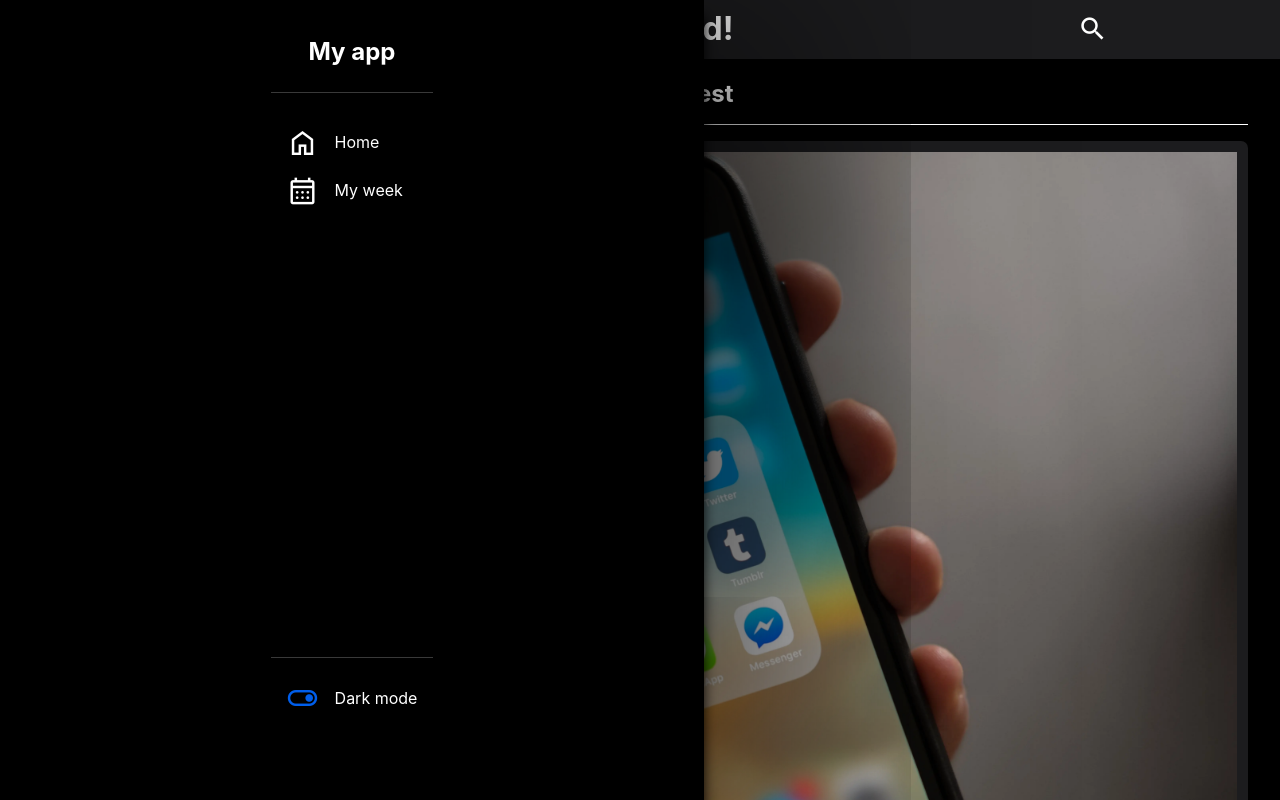
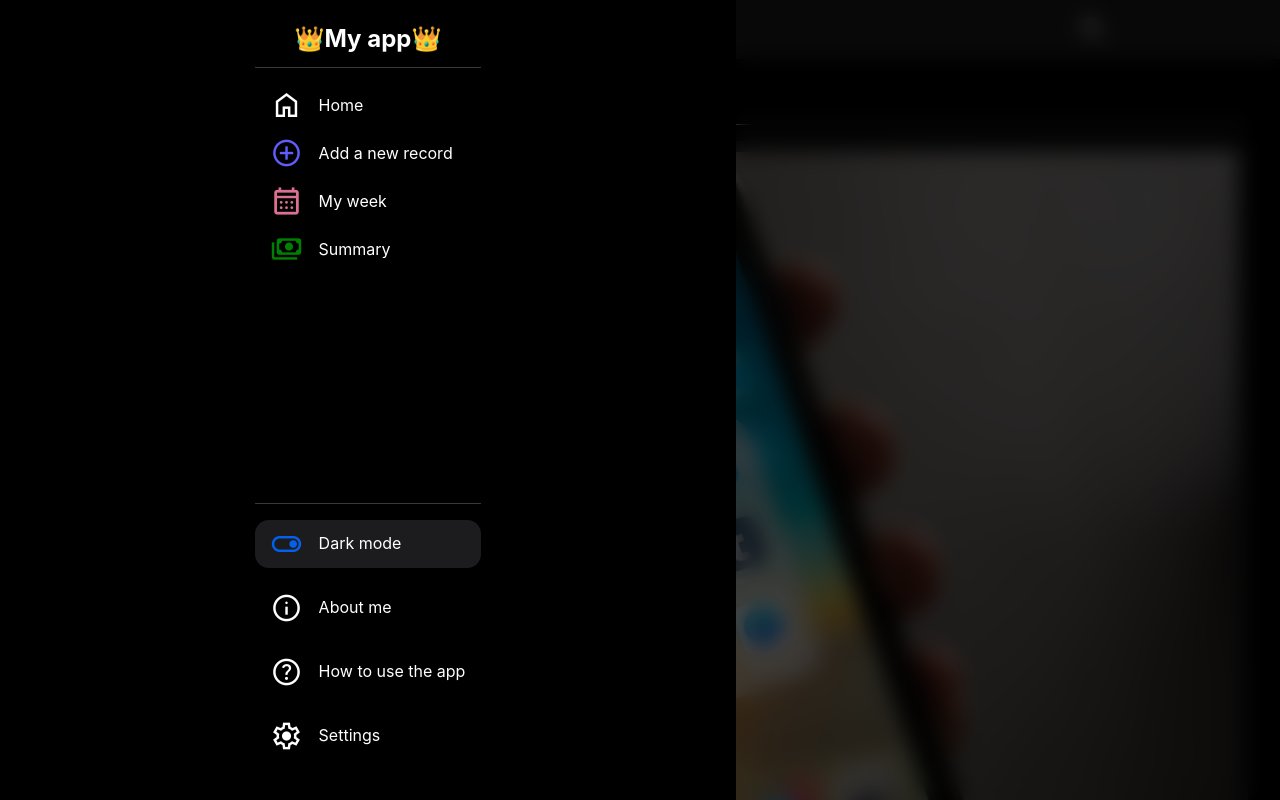
Before and after one commit to Pablo6152/paymentCalc, a React (Create React App) app: page / in a window 1280 px wide. Both pictures are taken after a click on the element "menu". Shown: the top 800 px of the page. Built offline with nearby package versions, Linux system fonts and the light colour scheme.

Commit message:
added sidebar

```diff
--- a/src/App.css
+++ b/src/App.css
@@ -163,7 +163,9 @@ ul{
   width: 100%;
 }
 
-/* Sidebar*/
+/*           Sidebar              */
+
+
 .sidebar-container{
   display: grid;
 
@@ -201,11 +203,11 @@ ul{
   left: 0;
 
   height: 100vh;
-  max-height: 100vh;
-  width: 55%;
+  min-width: 55%;
 
-  box-shadow: 90px 30px 300px rgba(0,0,0,0.90), 0 15px 12px rgba(0,0,0,0.92);
 
+
+  padding: 0 1em;
 
 }
 .sidebar-title{
@@ -248,18 +250,26 @@ ul{
 
 }
 
-.sidebar-item:hover{
+.btn-active{
   background-color: var(--secondary-color);
+
 }
 
 .sidebar-item-name{
   font-size: 1rem;
   color: var(--text-color);
+
+  white-space: nowrap;
+  overflow: hidden;
+  text-overflow: ellipsis;
 }
 
 .sidebar-item > span {
   padding-right: .5em;
   font-size: 2rem;
+}
+.settings-item{
+  margin-top: 1em;
 }
 
 .sidebar-global-item-propeties{
@@ -274,6 +284,9 @@ ul{
   left: 0;
   right: 0;
 
+  background-color: rgba(1, 1, 1, .7);
+  backdrop-filter: blur(10px);
+
   height: 100%;
   width: 100%;
 
@@ -282,3 +295,19 @@ ul{
 .theme-toggle-on{
   color: rgba(0, 102, 255, 0.92);
 }
+
+/* Sidebar Icons */
+
+.home-icon{
+  color: var(--text-color);
+}
+.calendar-icon{
+  color: palevioletred;
+  font-weight: 500;
+}
+.summary-icon{
+  color: green;
+}
+.add-icon{
+  color: rgb(96, 93, 255);
+}
--- a/src/App.js
+++ b/src/App.js
@@ -21,11 +21,12 @@ function App() {
   function handleThemeChange(){
     toggleTheme()
     setDarkMode(darkMode === 1 ? 0 : 1)
+
+
   }
 
   // console.log(`Local Storage ${localStorage.getItem("darkmode")}`)
   // console.log(`React state ${darkMode}`)
-
 
   function searchBarToggle(){
     setShowSearchBar(!showSearchBar)
@@ -38,14 +39,17 @@ function App() {
   }
 
 
-
   return (
     <div className="App">
 
       {showSearchBar === true ? <SearchBar searchBarToggle={searchBarToggle}/> : <Navbar sideMenuToggle={sideMenuToggle} searchBarToggle={searchBarToggle}/>}
 
-      {showSideBar ? <SideBar sideMenuToggle={sideMenuToggle} handleThemeChange={handleThemeChange}/> : ""}
-
+      {showSideBar ? <SideBar
+                        sideMenuToggle={sideMenuToggle}
+                        handleThemeChange={handleThemeChange}
+                        toggleState={darkMode ? "toggle_off" : "toggle_on"}
+                        active={darkMode ? "" : "btn-active"}
+                      /> : ""}
 
       <Main />
 
--- a/src/components/SideBar/SideBar.jsx
+++ b/src/components/SideBar/SideBar.jsx
@@ -7,24 +7,61 @@ export default function SideBar(props){
 
             <div className="sidebar-container">
 
-                    <h2 className="sidebar-title">My app</h2>
+                    <h2 className="sidebar-title">👑My app👑</h2>
 
                     <div className="pages-container sidebar-global-item-propeties">
                         <div className="sidebar-item">
-                            <span className="material-symbols-outlined">home</span>
+                            <span className="material-symbols-outlined home-icon">home</span>
                             <p className="sidebar-item-name">Home</p>
                         </div>
                         <div className="sidebar-item">
-                            <span className="material-symbols-outlined">calendar_month</span>
+                            <span className="material-symbols-outlined add-icon">add_circle</span>
+                            <p className="sidebar-item-name">Add a new record</p>
+                        </div>
+                        <div className="sidebar-item">
+                            <span className="material-symbols-outlined calendar-icon">calendar_month</span>
                             <p className="sidebar-item-name">My week</p>
+                        </div>
+                        <div className="sidebar-item">
+                        <span class="material-symbols-outlined summary-icon">payments</span>
+                            <p className="sidebar-item-name">Summary</p>
                         </div>
                     </div>
 
+
                     <div className="settings-container sidebar-global-item-propeties">
-                        <div className="sidebar-item dark-mode" onClick={props.handleThemeChange}>
-                            <span className="material-symbols-outlined theme-toggle-on">toggle_on</span>
+
+                        <div className={`sidebar-item dark-mode ${props.active}`} onClick={props.handleThemeChange}>
+
+                            <span className="material-symbols-outlined theme-toggle-on">
+                                {props.toggleState}
+                            </span>
+
                             <p className="sidebar-item-name">Dark mode</p>
+
                         </div>
+
+                        <div className="sidebar-item settings-item">
+                            <span className="material-symbols-outlined">
+                                info
+                            </span>
+                            <p className="sidebar-item-name">About me</p>
+                        </div>
+
+                        <div className="sidebar-item settings-item">
+                            <span className="material-symbols-outlined">
+                                help
+                            </span>
+                            <p className="sidebar-item-name">How to use the app</p>
+                        </div>
+
+                        <div className="sidebar-item settings-item">
+                            <span className="material-symbols-outlined">
+                                settings
+                            </span>
+                            <p className="sidebar-item-name">Settings</p>
+                        </div>
+
                     </div>
 
             </div>
```
